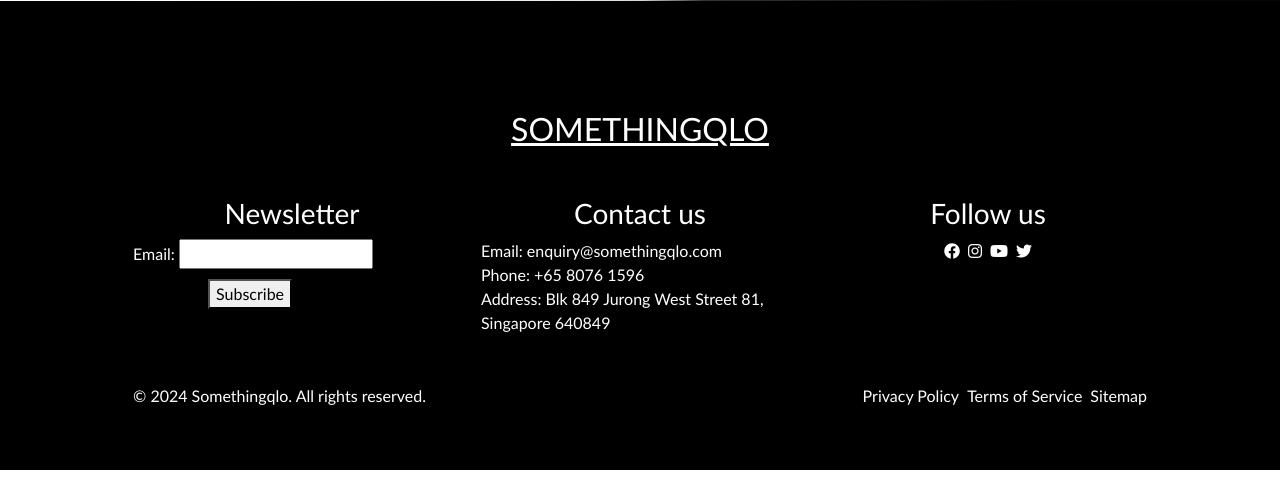
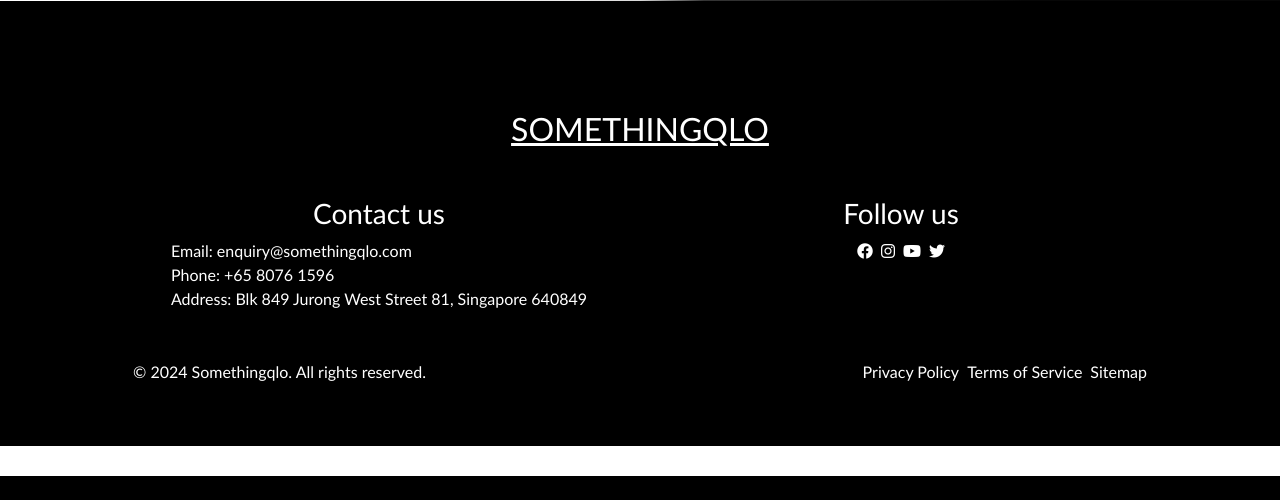
Before and after one commit to devynchew/INF2003-Project1, a PHP site: page / in a window 1280 px wide. Shown: the part 1259-1759 px from the top of the page. After the commit the page ends 1735 px from the top, so only its background shows below. Run offline with PHP 8.4, Linux system fonts and the light colour scheme.

Commit message:
Remove news subscribe function

```diff
--- a/inc/footer.inc.php
+++ b/inc/footer.inc.php
@@ -23,14 +23,7 @@
 	<div class="container">
 		<h2 class="text-center mb-2 footer-title">SOMETHINGQLO</h2>
 		<div class="row footer-content-row">
-			<div class="col-md-4">
-				<h3 class="about-us-heading">Newsletter</h3>
-				<form class="newsletter-form" action="news.php" method="post">Email:
-					<input type="email" name="email" value="" aria-label="newsletter" required pattern="[a-z0-9._%+-]+@[a-z0-9.-]+\.[a-z]{2,}$" title="Please enter a valid email address.">
-					<button type="submit" name="send">Subscribe</button>
-				</form>
-			</div>
-			<div class="col-md-4">
+			<div class="col-md-6">
 				<h3 class="contact-us-heading">Contact us</h3>
 				<ul class="list-unstyled">
 					<li>Email: enquiry@somethingqlo.com</li>
@@ -38,7 +31,7 @@
 					<li>Address: Blk 849 Jurong West Street 81, Singapore 640849</li>
 				</ul>
 			</div>
-			<div class="col-md-4">
+			<div class="col-md-6">
 				<h3 class="follow-us-heading">Follow us</h3>
 				<ul class="list-inline footer-links">
 					<li class="list-inline-item">
```
Also changed, not shown: news.php (deleted, +0 -43 lines).
